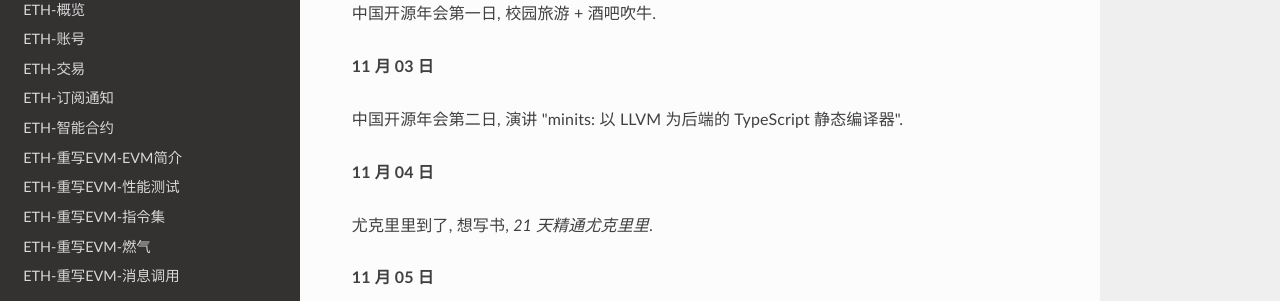
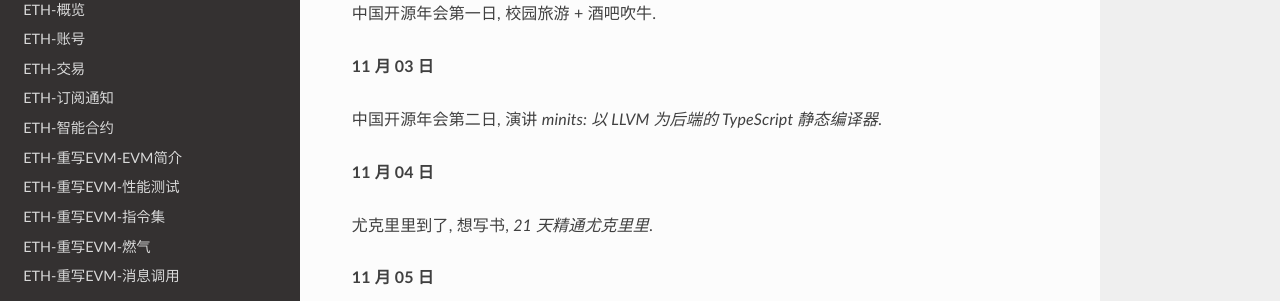
Before and after one commit to mohanson/accu, an MkDocs documentation site: the page built from docs/content/diary/2019.md, in a window 1280 px wide and 900 px high, scrolled down 1896 px. Shown: the part 401-702 px from the top of the window. Built offline with MkDocs 1.6.1, drawn with Linux system fonts in a browser that asks for light colours; nearby versions of some CDN libraries.

Commit message:
2019-11-06 11:17:08

```diff
--- a/docs/content/diary/2019.md
+++ b/docs/content/diary/2019.md
@@ -84,7 +84,7 @@ Sekai, Sekai, Sekai!
 
 **11 月 03 日**
 
-中国开源年会第二日, 演讲 "minits: 以 LLVM 为后端的 TypeScript 静态编译器".
+中国开源年会第二日, 演讲 *minits: 以 LLVM 为后端的 TypeScript 静态编译器*.
 
 **11 月 04 日**
 
```
